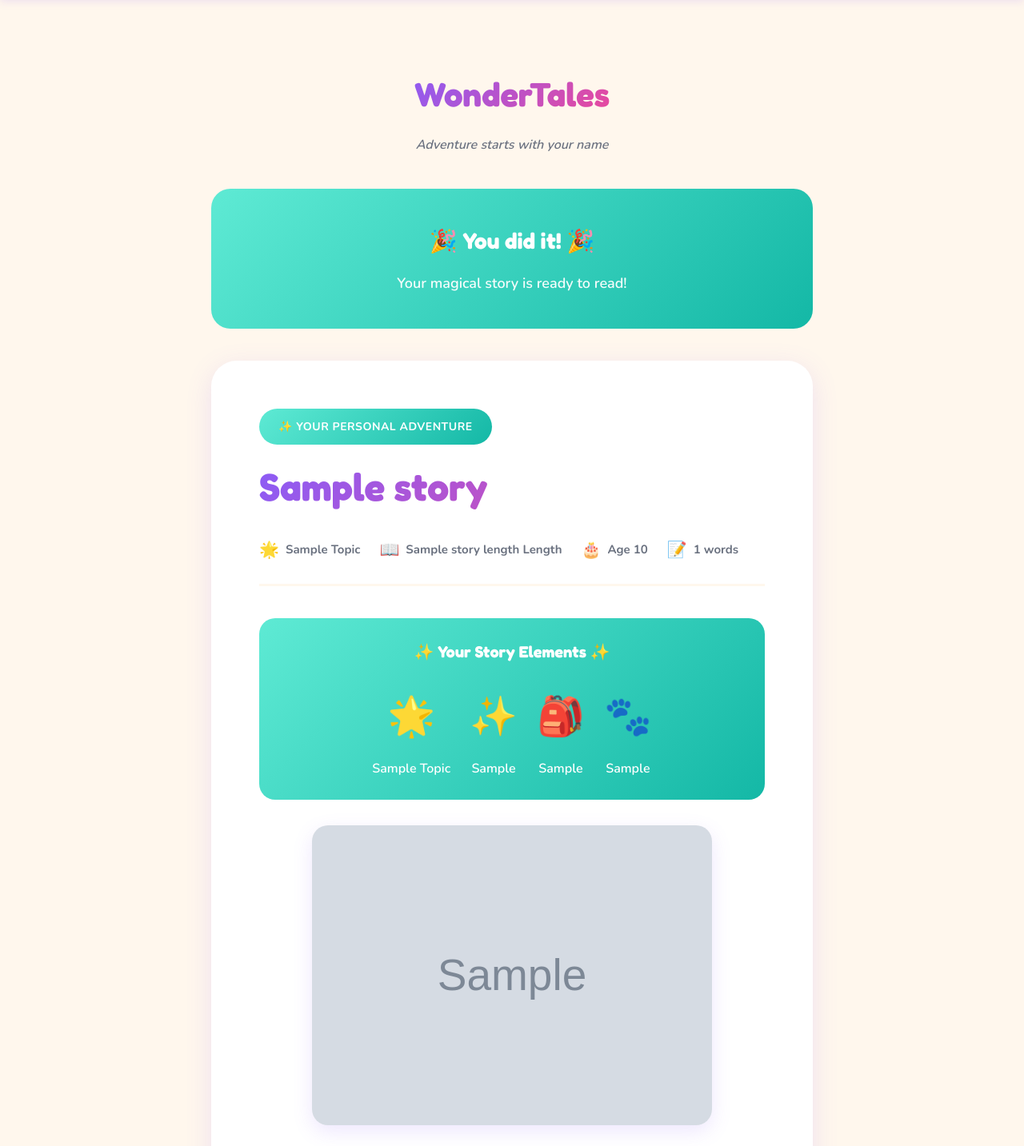
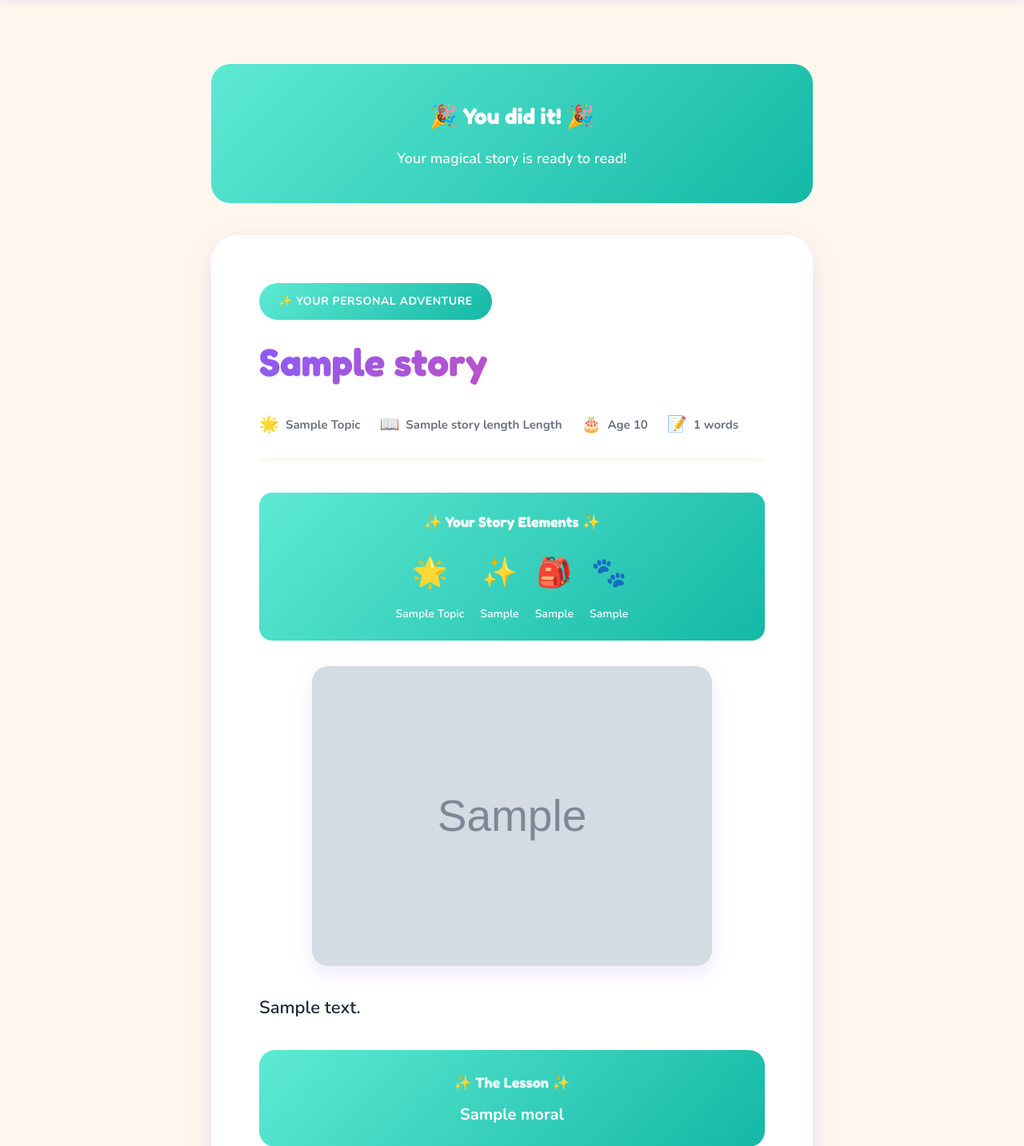
Before and after one commit to jessetop/wondertale, a Flask app: template templates/story.html in a window 1280 px wide. Shown: the part 98-1531 px from the top of the page at 80% size. Run offline with Flask 3, Linux system fonts and the light colour scheme; the template is opened without the code that fills it: most values are stand-ins (such as "Sample title", 1, 10 or a date in 2020); grey boxes marked "Sample" are stand-in pictures.

Commit message:
fixing story page icon sizes

```diff
--- a/templates/story.html
+++ b/templates/story.html
@@ -452,11 +452,6 @@
 
 {% block content %}
 <div class="container">
-    <header>
-        <div class="logo">WonderTales</div>
-        <p class="tagline">Adventure starts with your name</p>
-    </header>
-
     <div class="celebration">
         <div class="celebration-text">🎉 You did it! 🎉</div>
         <div class="celebration-subtext">Your magical story is ready to read!</div>
@@ -511,15 +506,15 @@
 
         <!-- Story Elements Section -->
         {% if story.magic_tool or story.adventure_pack or story.animal_friend or story.topic %}
-        <div style="background: linear-gradient(135deg, var(--accent-light) 0%, var(--accent) 100%); color: white; padding: 24px 32px; border-radius: 20px; margin-bottom: 32px; text-align: center;">
-            <div style="font-family: 'Fredoka', sans-serif; font-size: 20px; font-weight: 700; margin-bottom: 20px;">
+        <div style="background: linear-gradient(135deg, var(--accent-light) 0%, var(--accent) 100%); color: white; padding: 20px 24px; border-radius: 16px; margin-bottom: 24px; text-align: center;">
+            <div style="font-family: 'Fredoka', sans-serif; font-size: 18px; font-weight: 700; margin-bottom: 16px;">
                 ✨ Your Story Elements ✨
             </div>
-            <div style="display: flex; gap: 24px; justify-content: center; flex-wrap: wrap;">
+            <div style="display: flex; gap: 20px; justify-content: center; flex-wrap: wrap;">
                 <!-- World Theme -->
                 {% if story.topic %}
-                <div style="display: flex; flex-direction: column; align-items: center; gap: 8px;">
-                    <div style="font-size: 48px;">
+                <div style="display: flex; flex-direction: column; align-items: center; gap: 6px;">
+                    <div style="font-size: 36px;">
                         {% if story.topic == 'space' %}🚀
                         {% elif story.topic == 'community' %}🏘️
                         {% elif story.topic == 'dragons' %}🐉
@@ -531,7 +526,7 @@
                         {% else %}🌟
                         {% endif %}
                     </div>
-                    <div style="font-weight: 600; font-size: 16px;">
+                    <div style="font-weight: 600; font-size: 14px;">
                         {% if story.topic == 'space' %}Outer Space
                         {% elif story.topic == 'community' %}Community
                         {% elif story.topic == 'dragons' %}Dragon Land
@@ -548,8 +543,8 @@
 
                 <!-- Magic Tool -->
                 {% if story.magic_tool %}
-                <div style="display: flex; flex-direction: column; align-items: center; gap: 8px;">
-                    <div style="font-size: 48px;">
+                <div style="display: flex; flex-direction: column; align-items: center; gap: 6px;">
+                    <div style="font-size: 36px;">
                         {% if story.magic_tool == 'wand' %}🪄
                         {% elif story.magic_tool == 'sword' %}⚔️
                         {% elif story.magic_tool == 'bow' %}🏹
@@ -561,7 +556,7 @@
                         {% else %}✨
                         {% endif %}
                     </div>
-                    <div style="font-weight: 600; font-size: 16px;">
+                    <div style="font-weight: 600; font-size: 14px;">
                         {% if story.magic_tool == 'wand' %}Magic Wand
                         {% elif story.magic_tool == 'sword' %}Brave Sword
                         {% elif story.magic_tool == 'bow' %}Magic Bow
@@ -578,8 +573,8 @@
 
                 <!-- Adventure Pack -->
                 {% if story.adventure_pack %}
-                <div style="display: flex; flex-direction: column; align-items: center; gap: 8px;">
-                    <div style="font-size: 48px;">
+                <div style="display: flex; flex-direction: column; align-items: center; gap: 6px;">
+                    <div style="font-size: 36px;">
                         {% if story.adventure_pack == 'backpack' %}🎒
                         {% elif story.adventure_pack == 'cape' %}🦸
                         {% elif story.adventure_pack == 'boots' %}👢
@@ -591,7 +586,7 @@
                         {% else %}🎒
                         {% endif %}
                     </div>
-                    <div style="font-weight: 600; font-size: 16px;">
+                    <div style="font-weight: 600; font-size: 14px;">
                         {% if story.adventure_pack == 'backpack' %}Magic Backpack
                         {% elif story.adventure_pack == 'cape' %}Flying Cape
                         {% elif story.adventure_pack == 'boots' %}Speed Boots
@@ -608,8 +603,8 @@
 
                 <!-- Animal Friend -->
                 {% if story.animal_friend %}
-                <div style="display: flex; flex-direction: column; align-items: center; gap: 8px;">
-                    <div style="font-size: 48px;">
+                <div style="display: flex; flex-direction: column; align-items: center; gap: 6px;">
+                    <div style="font-size: 36px;">
                         {% if story.animal_friend == 'wolf' %}🐺
                         {% elif story.animal_friend == 'parrot' %}🦜
                         {% elif story.animal_friend == 'owl' %}🦉
@@ -621,7 +616,7 @@
                         {% else %}🐾
                         {% endif %}
                     </div>
-                    <div style="font-weight: 600; font-size: 16px;">
+                    <div style="font-weight: 600; font-size: 14px;">
                         {% if story.animal_friend == 'wolf' %}Brave Wolf
                         {% elif story.animal_friend == 'parrot' %}Wise Parrot
                         {% elif story.animal_friend == 'owl' %}Smart Owl
```
